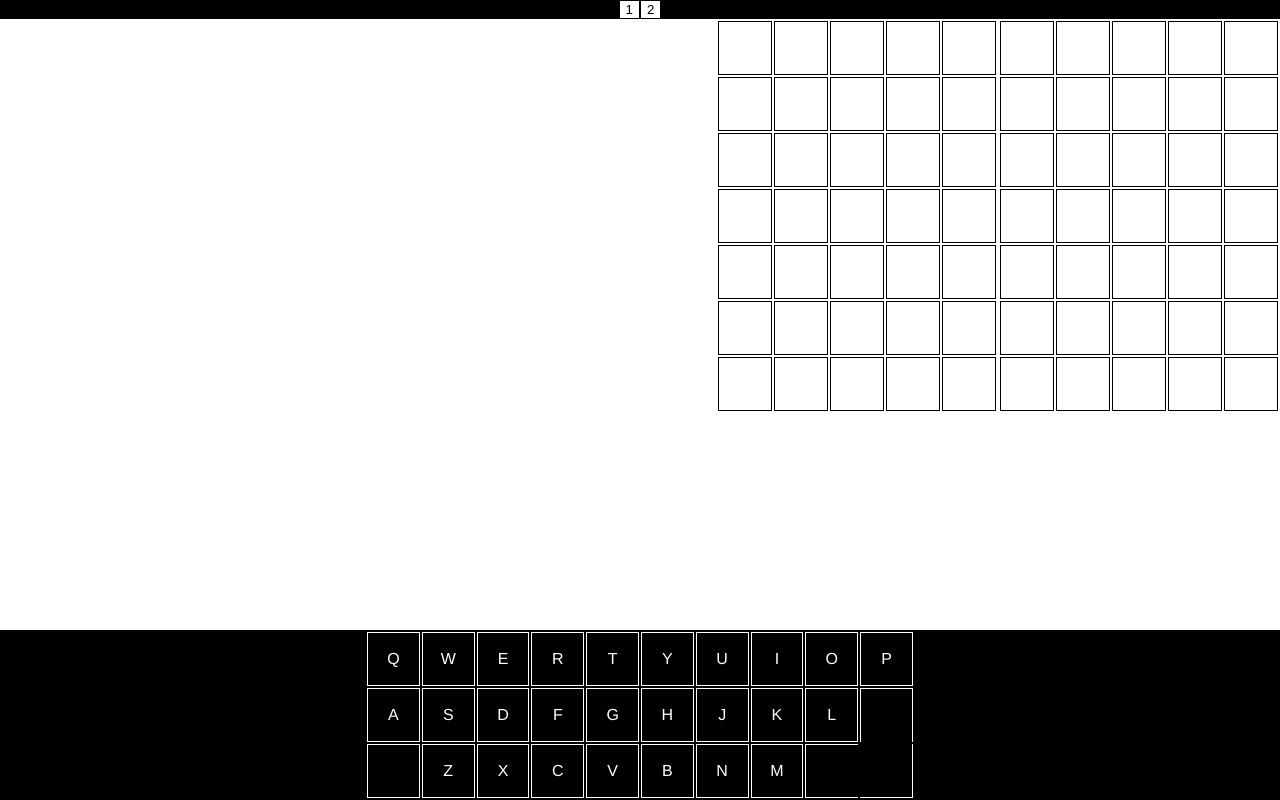
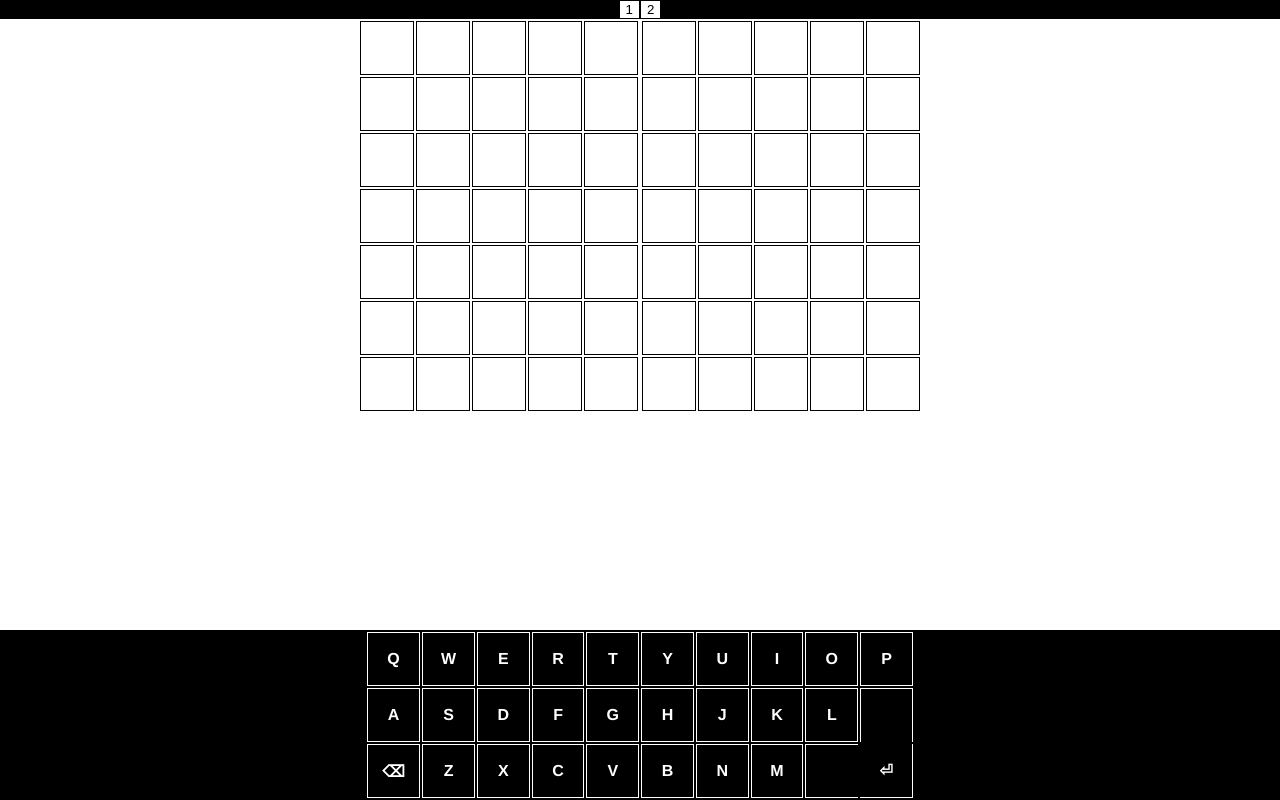
Before and after one commit to nickc5802/big-wordle, a Vue app: page / in a window 1280 px wide. Both pictures are taken after a click on the button "Play". Built offline with nearby package versions, Linux system fonts and the light colour scheme.

Commit message:
on screen keyboard

```diff
--- a/src/App.vue
+++ b/src/App.vue
@@ -35,5 +35,6 @@ export default {
   -moz-osx-font-smoothing: grayscale;
   text-align: center;
   color: #2c3e50;
+  font-weight: bold;
 }
 </style>
--- a/src/components/KeyBoard.vue
+++ b/src/components/KeyBoard.vue
@@ -2,40 +2,40 @@
   <div class="keyboard">
    <table>
        <tr>
-           <td>Q</td>
-           <td>W</td>
-           <td>E</td>
-           <td>R</td>
-           <td>T</td>
-           <td>Y</td>
-           <td>U</td>
-           <td>I</td>
-           <td>O</td>
-           <td>P</td>
+           <td @click="$emit('keyboard', 'KeyQ')">Q</td>
+           <td @click="$emit('keyboard', 'Keyw')">W</td>
+           <td @click="$emit('keyboard', 'KeyE')">E</td>
+           <td @click="$emit('keyboard', 'KeyR')">R</td>
+           <td @click="$emit('keyboard', 'KeyT')">T</td>
+           <td @click="$emit('keyboard', 'KeyY')">Y</td>
+           <td @click="$emit('keyboard', 'KeyU')">U</td>
+           <td @click="$emit('keyboard', 'KeyI')">I</td>
+           <td @click="$emit('keyboard', 'KeyO')">O</td>
+           <td @click="$emit('keyboard', 'KeyP')">P</td>
        </tr>
        <tr>
-           <td>A</td>
-           <td>S</td>
-           <td>D</td>
-           <td>F</td>
-           <td>G</td>
-           <td>H</td>
-           <td>J</td>
-           <td>K</td>
-           <td>L</td>
-           <td style="border-bottom: none;"></td>
+           <td @click="$emit('keyboard', 'KeyA')">A</td>
+           <td @click="$emit('keyboard', 'KeyS')">S</td>
+           <td @click="$emit('keyboard', 'KeyD')">D</td>
+           <td @click="$emit('keyboard', 'KeyF')">F</td>
+           <td @click="$emit('keyboard', 'KeyG')">G</td>
+           <td @click="$emit('keyboard', 'KeyH')">H</td>
+           <td @click="$emit('keyboard', 'KeyJ')">J</td>
+           <td @click="$emit('keyboard', 'KeyK')">K</td>
+           <td @click="$emit('keyboard', 'KeyL')">L</td>
+           <td @click="$emit('keyboard', 'Enter')" style="border-bottom: none;"></td>
        </tr>
        <tr>
-           <td></td>
-           <td>Z</td>
-           <td>X</td>
-           <td>C</td>
-           <td>V</td>
-           <td>B</td>
-           <td>N</td>
-           <td>M</td>
-           <td style="border-right: none;"></td>
-           <td style="border-left: none; border-top: none;"></td>
+           <td @click="$emit('keyboard', 'Backspace')">⌫</td>
+           <td @click="$emit('keyboard', 'KeyZ')">Z</td>
+           <td @click="$emit('keyboard', 'KeyX')">X</td>
+           <td @click="$emit('keyboard', 'KeyC')">C</td>
+           <td @click="$emit('keyboard', 'KeyV')">V</td>
+           <td @click="$emit('keyboard', 'KeyB')">B</td>
+           <td @click="$emit('keyboard', 'KeyN')">N</td>
+           <td @click="$emit('keyboard', 'KeyM')">M</td>
+           <td @click="$emit('keyboard', 'Enter')" style="border-right: none;"></td>
+           <td @click="$emit('keyboard', 'Enter')" style="border-left: none; border-top: none;">⏎</td>
        </tr>
    </table>
   </div>
--- a/src/pages/game.vue
+++ b/src/pages/game.vue
@@ -8,7 +8,7 @@
         <GameInstance v-for="n in numGames" :gameNum="n" :key="n" :word="words[n - 1]" :guesses="guesses" :current="current" :guess="guess" />
       </div>
     </div>
-    <KeyBoard />
+    <KeyBoard @keyboard="(key) => keyDown({code: key})"/>
   </div>
 </template>
 
@@ -91,6 +91,7 @@ export default {
     position: absolute;
     top: 0;
     right: 0;
+    left: 0;
     bottom: 0;
     overflow: auto;
   }
```
